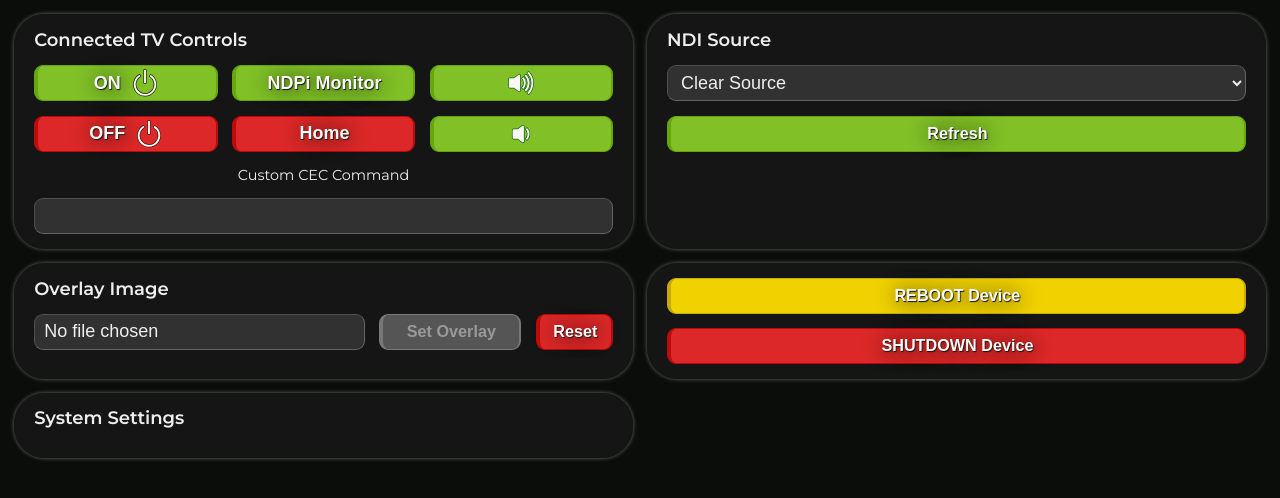
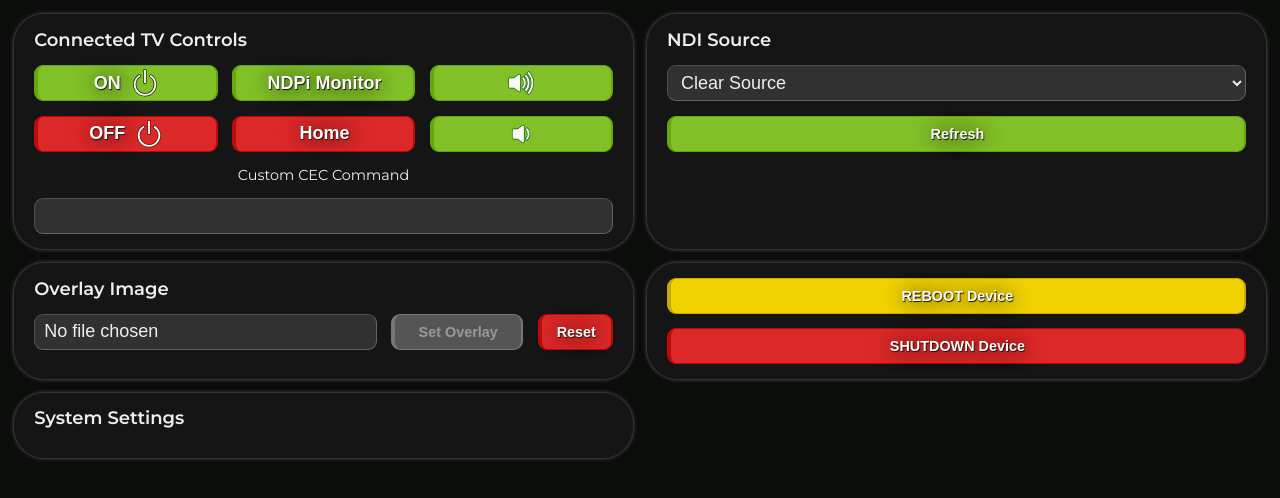
Before and after one commit to smithevan-qanc/NDPi-Client, a website: page public/system.html in a window 1280 px wide. Drawn offline with Linux system fonts and the light colour scheme; no server answers.

Commit message:
[3.1.656] NOTES:

```diff
--- a/public/system.html
+++ b/public/system.html
@@ -136,9 +136,8 @@
             color: #faf9f6;
             text-shadow: 1px 1px 20px rgba(0, 0, 0, 0.9), 0.75px 0.75px 1px rgba(25, 25, 25, 1);
             padding: 0.3rem 1.3rem;
-            font-size: 0.9rem;
+            font-size: 0.8rem;
             font-weight: 600;
-            /* min-width: 200px; */
             display: flex;
             gap: 0.5rem;
             justify-content: center;
```
Also changed, not shown: 1 other file.
